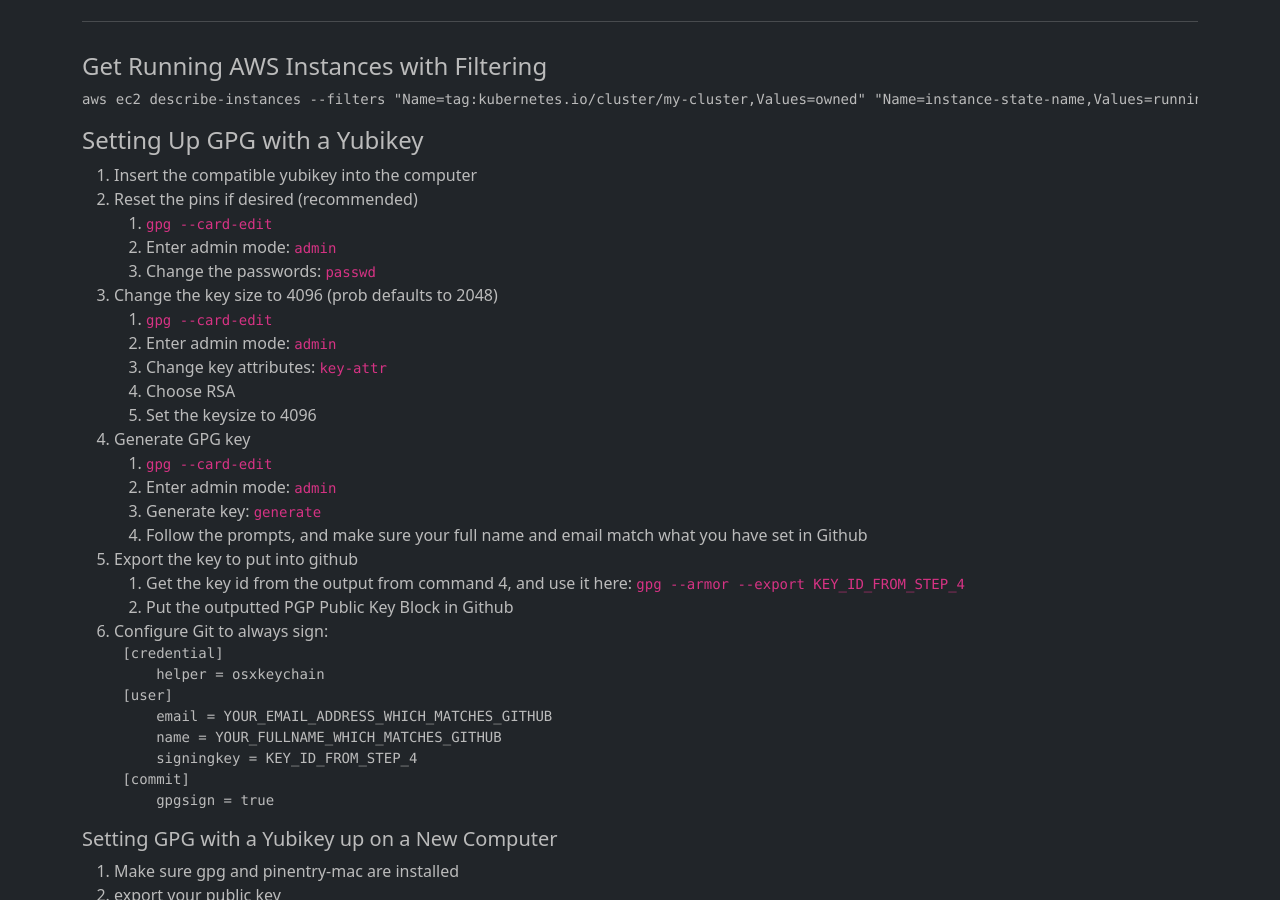
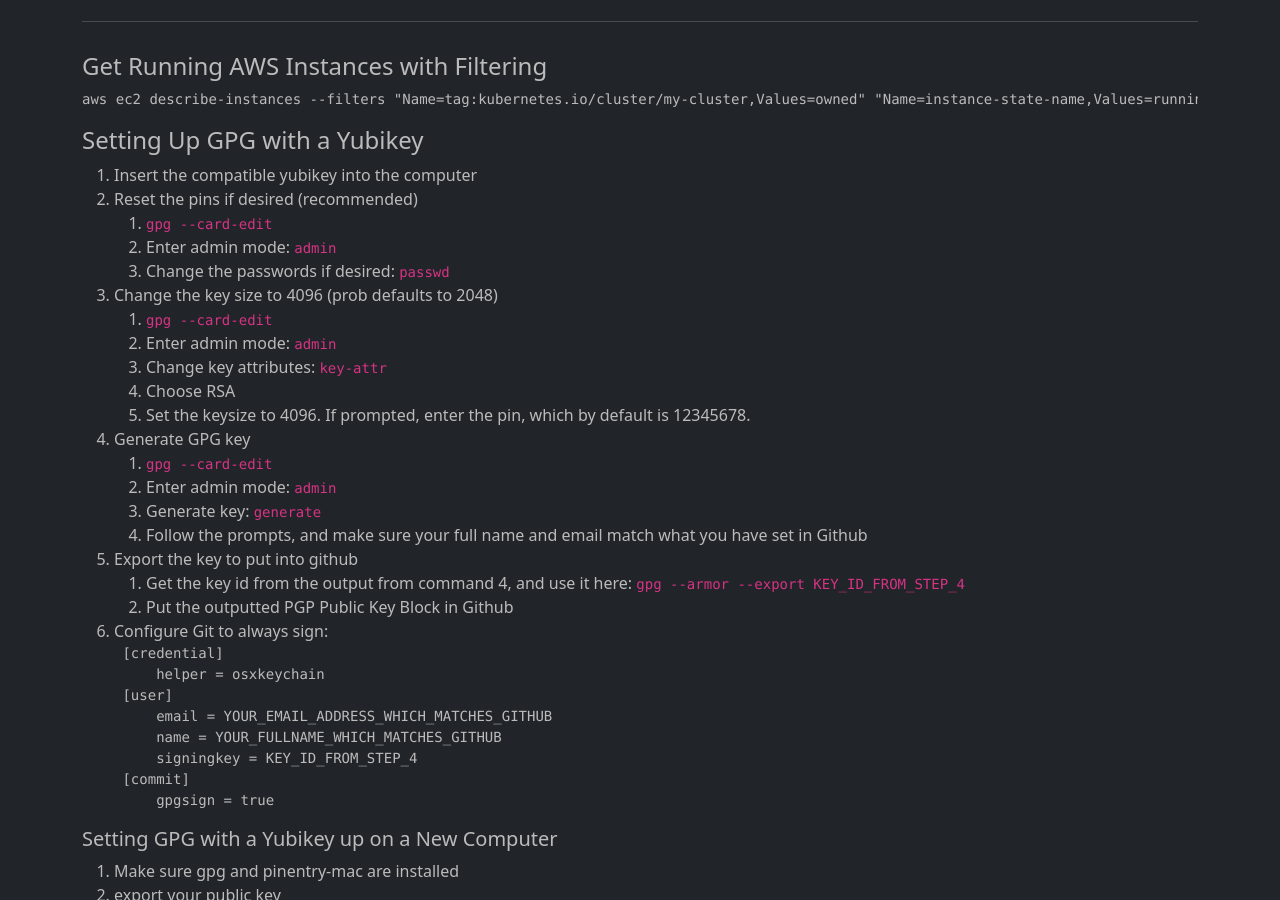
Before and after one commit to rayterrill/tacticalnerdery.com.old, a Jekyll site: the page built from snippets.md, in a window 1280 px wide and 900 px high, scrolled down 1232 px. Built offline with Jekyll 4.4.1, drawn with Linux system fonts in a browser that asks for light colours; nearby versions of some CDN libraries.

Commit message:
Update snippets.md

```diff
--- a/snippets.md
+++ b/snippets.md
@@ -59,13 +59,13 @@ aws ec2 describe-instances --filters "Name=tag:kubernetes.io/cluster/my-cluster,
 2. Reset the pins if desired (recommended)
     1. `gpg --card-edit`
     2. Enter admin mode: `admin`
-    3. Change the passwords: `passwd`
+    3. Change the passwords if desired: `passwd`
 3. Change the key size to 4096 (prob defaults to 2048)
     1. `gpg --card-edit`
     2. Enter admin mode: `admin`
     3. Change key attributes: `key-attr`
     4. Choose RSA
-    5. Set the keysize to 4096
+    5. Set the keysize to 4096. If prompted, enter the pin, which by default is 12345678.
 4. Generate GPG key
     1. `gpg --card-edit`
     2. Enter admin mode: `admin`
```
